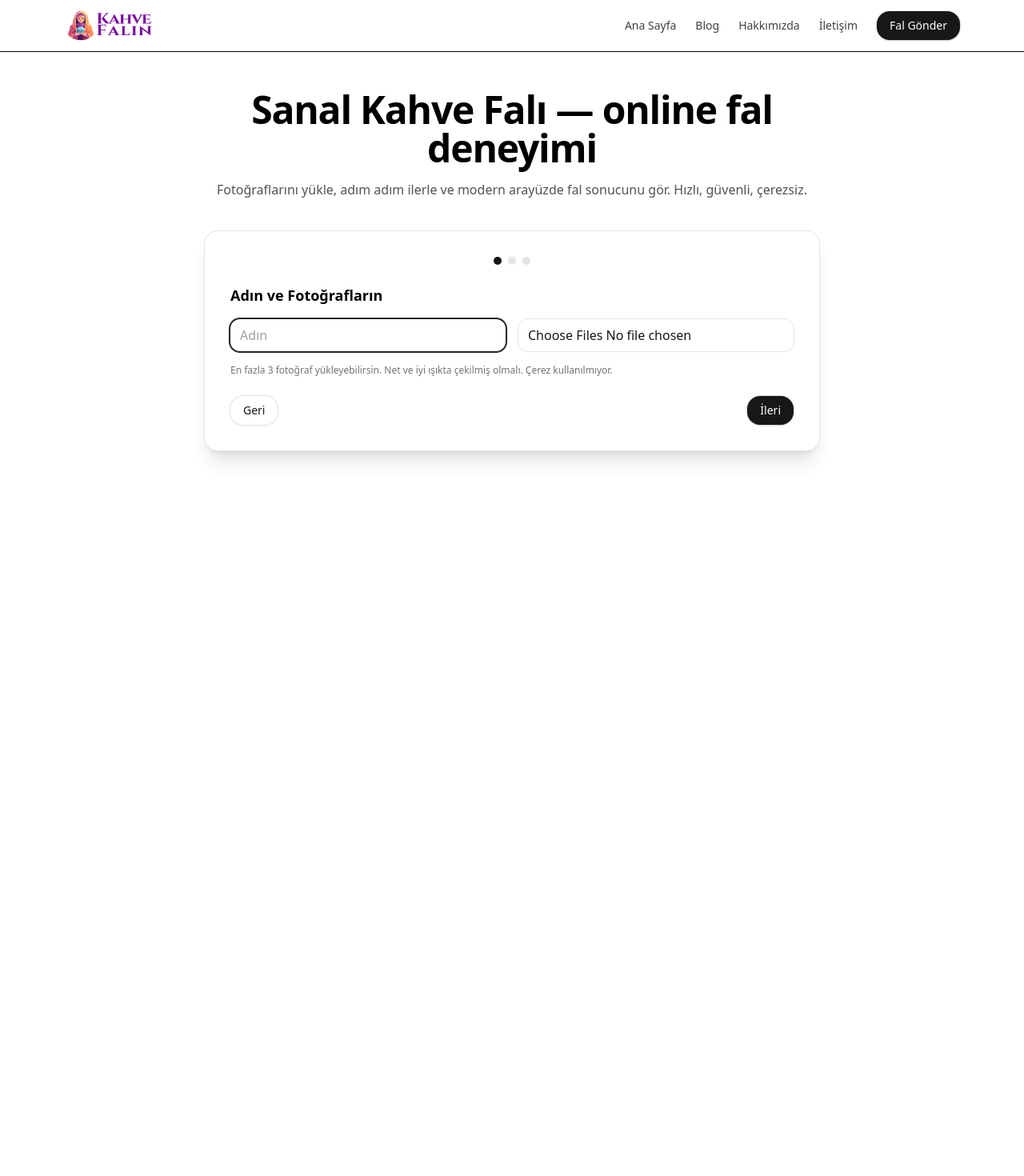
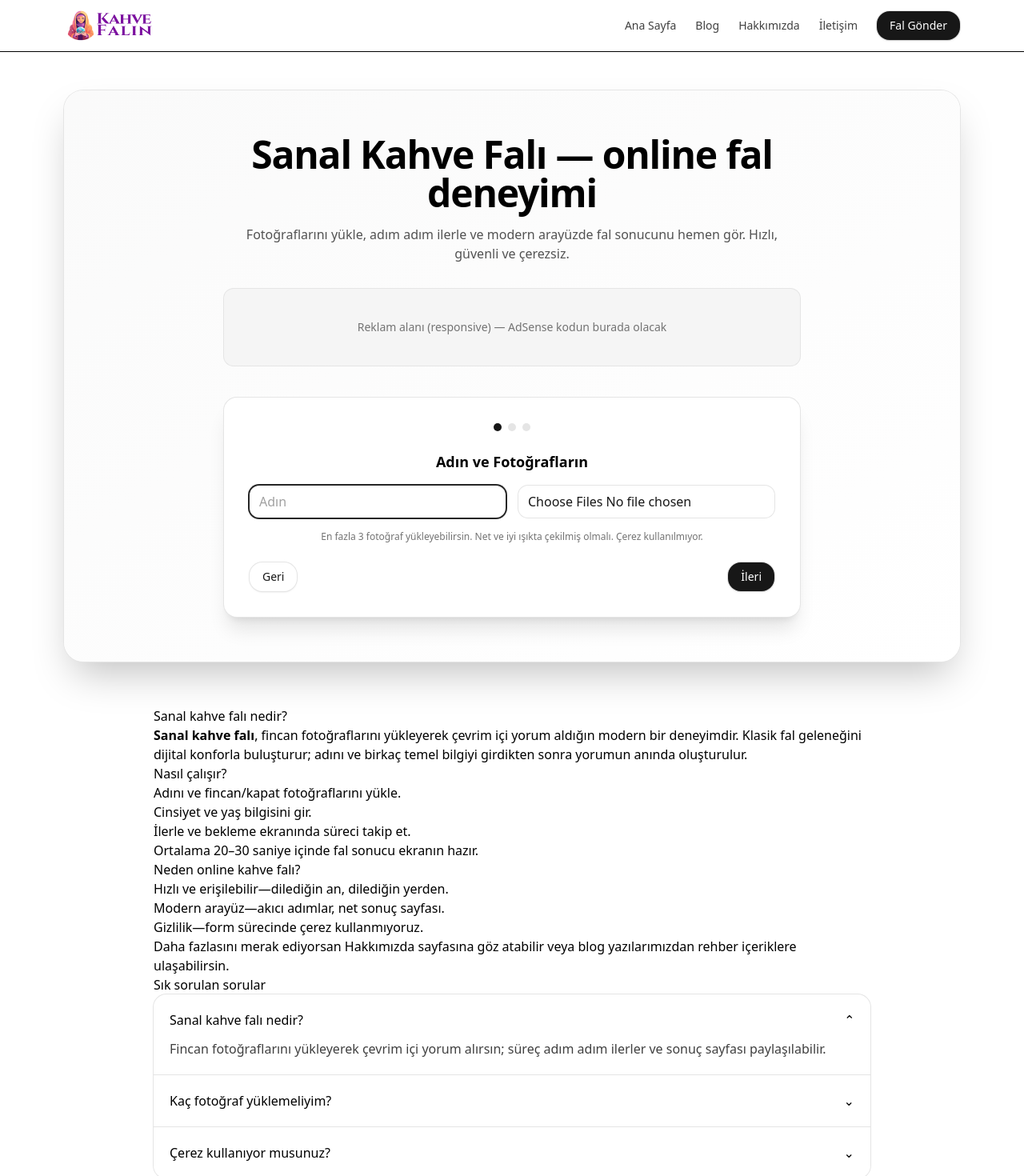
Before and after one commit to kuleliworks/kahve-fali, a Next.js app: page / in a window 1280 px wide. Shown: the top 1470 px of the page at 80% size. Before the commit the page ends 800 px from the top, so only its background shows below. Built offline with nearby package versions, Linux system fonts and the light colour scheme.

Commit message:
Update page.tsx

```diff
--- a/app/page.tsx
+++ b/app/page.tsx
@@ -1,22 +1,137 @@
 import StepForm from "@/components/StepForm";
 
 export default function Page() {
+  // Arka planda Google’a zengin sonuç için FAQ JSON-LD
+  const faqJsonLd = {
+    "@context": "https://schema.org",
+    "@type": "FAQPage",
+    "mainEntity": [
+      {
+        "@type": "Question",
+        "name": "Sanal kahve falı nedir?",
+        "acceptedAnswer": {
+          "@type": "Answer",
+          "text": "Fincan fotoğraflarını yükleyerek çevrim içi yorum alma deneyimidir. Fotoğraflarını yüklersin, birkaç bilgi girersin ve sistem sana kişisel bir yorum sunar."
+        }
+      },
+      {
+        "@type": "Question",
+        "name": "Kaç fotoğraf yüklemeliyim?",
+        "acceptedAnswer": {
+          "@type": "Answer",
+          "text": "En iyi sonuç için 2–3 net fotoğraf önerilir. Uygulama en fazla 3 fotoğrafa izin verir."
+        }
+      },
+      {
+        "@type": "Question",
+        "name": "Çerez kullanıyor musunuz?",
+        "acceptedAnswer": {
+          "@type": "Answer",
+          "text": "Form aşamasında çerez kullanılmaz. Kullanıcı deneyimini bozmadan gizliliğe öncelik veriyoruz."
+        }
+      }
+    ]
+  };
+
   return (
     <section className="mx-auto max-w-6xl px-4 py-12">
-      {/* Hero */}
-      <div className="mx-auto max-w-3xl text-center">
+      {/* HERO */}
+      <div className="relative overflow-hidden rounded-3xl bg-gradient-to-br from-neutral-50 to-white shadow-2xl ring-1 ring-neutral-200">
+        <div className="mx-auto max-w-3xl px-6 py-14 text-center">
           <h1 className="text-4xl font-bold tracking-tight sm:text-5xl">
             Sanal Kahve Falı — online fal deneyimi
           </h1>
           <p className="mt-4 text-neutral-600">
-          Fotoğraflarını yükle, adım adım ilerle ve modern arayüzde fal sonucunu gör. Hızlı, güvenli, çerezsiz.
+            Fotoğraflarını yükle, adım adım ilerle ve modern arayüzde fal sonucunu hemen gör.
+            Hızlı, güvenli ve çerezsiz.
           </p>
+
+          {/* Reklam alanı (placeholder) */}
+          <div className="mt-8 flex justify-center">
+            <div className="h-24 w-full max-w-3xl rounded-xl bg-neutral-100 ring-1 ring-neutral-200 text-neutral-500 text-sm flex items-center justify-center">
+              Reklam alanı (responsive) — AdSense kodun burada olacak
+            </div>
           </div>
 
-      {/* Form */}
+          {/* FORM */}
           <div id="form" className="mx-auto mt-10 max-w-3xl">
             <StepForm />
           </div>
+        </div>
+      </div>
+
+      {/* SEO İÇERİK */}
+      <div className="mx-auto mt-14 max-w-4xl">
+        <article className="prose-article">
+          <h2>Sanal kahve falı nedir?</h2>
+          <p>
+            <strong>Sanal kahve falı</strong>, fincan fotoğraflarını yükleyerek çevrim içi yorum aldığın modern bir
+            deneyimdir. Klasik fal geleneğini dijital konforla buluşturur; adını ve birkaç temel bilgiyi girdikten sonra
+            yorumun anında oluşturulur.
+          </p>
+
+          <h3>Nasıl çalışır?</h3>
+          <ol>
+            <li>Adını ve fincan/kapat fotoğraflarını yükle.</li>
+            <li>Cinsiyet ve yaş bilgisini gir.</li>
+            <li>İlerle ve bekleme ekranında süreci takip et.</li>
+            <li>Ortalama 20–30 saniye içinde fal sonucu ekranın hazır.</li>
+          </ol>
+
+          <h3>Neden online kahve falı?</h3>
+          <ul>
+            <li>Hızlı ve erişilebilir—dilediğin an, dilediğin yerden.</li>
+            <li>Modern arayüz—akıcı adımlar, net sonuç sayfası.</li>
+            <li>Gizlilik—form sürecinde çerez kullanmıyoruz.</li>
+          </ul>
+
+          <p>
+            Daha fazlasını merak ediyorsan <a href="/hakkimizda">Hakkımızda</a> sayfasına göz atabilir
+            veya <a href="/blog">blog</a> yazılarımızdan rehber içeriklere ulaşabilirsin.
+          </p>
+
+          <h2>Sık sorulan sorular</h2>
+
+          {/* Görünür SSS */}
+          <div className="not-prose divide-y divide-neutral-200 overflow-hidden rounded-2xl ring-1 ring-neutral-200">
+            <details className="group p-5" open>
+              <summary className="flex cursor-pointer list-none items-center justify-between">
+                <span className="font-medium">Sanal kahve falı nedir?</span>
+                <span className="transition group-open:rotate-180">⌄</span>
+              </summary>
+              <div className="mt-3 text-neutral-700">
+                Fincan fotoğraflarını yükleyerek çevrim içi yorum alırsın; süreç adım adım ilerler ve sonuç sayfası paylaşılabilir.
+              </div>
+            </details>
+
+            <details className="group p-5">
+              <summary className="flex cursor-pointer list-none items-center justify-between">
+                <span className="font-medium">Kaç fotoğraf yüklemeliyim?</span>
+                <span className="transition group-open:rotate-180">⌄</span>
+              </summary>
+              <div className="mt-3 text-neutral-700">
+                En iyi sonuç için 2–3 fotoğraf önerilir; uygulama en fazla 3 foto kabul eder.
+              </div>
+            </details>
+
+            <details className="group p-5">
+              <summary className="flex cursor-pointer list-none items-center justify-between">
+                <span className="font-medium">Çerez kullanıyor musunuz?</span>
+                <span className="transition group-open:rotate-180">⌄</span>
+              </summary>
+              <div className="mt-3 text-neutral-700">
+                Form aşamasında çerez kullanmıyoruz. Gizlilik odaklı bir akış tasarladık.
+              </div>
+            </details>
+          </div>
+        </article>
+      </div>
+
+      {/* JSON-LD (FAQ) */}
+      <script
+        type="application/ld+json"
+        dangerouslySetInnerHTML={{ __html: JSON.stringify(faqJsonLd) }}
+      />
     </section>
   );
 }
```
Lines whose indentation alone changed are shown as unchanged.
